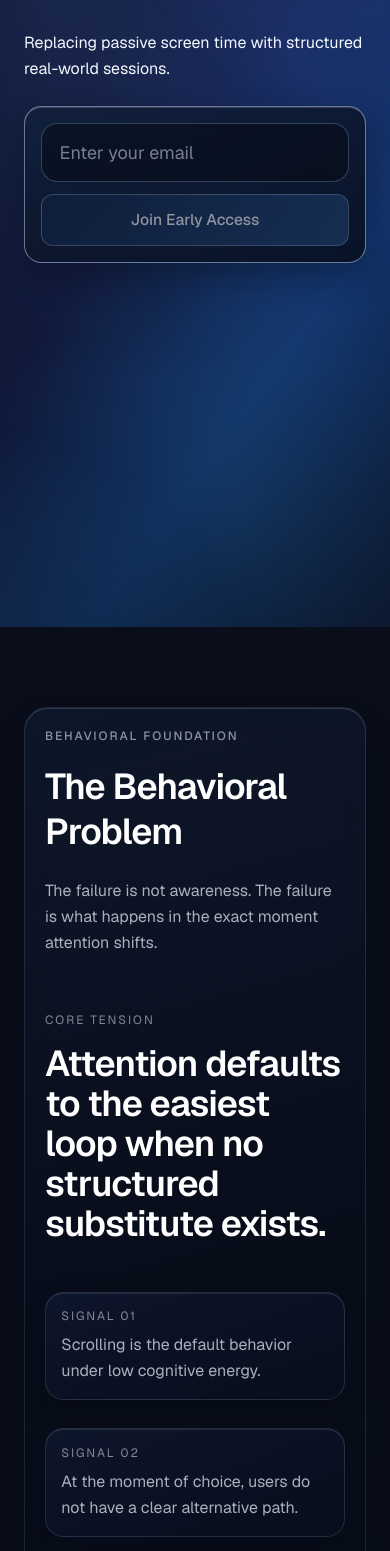
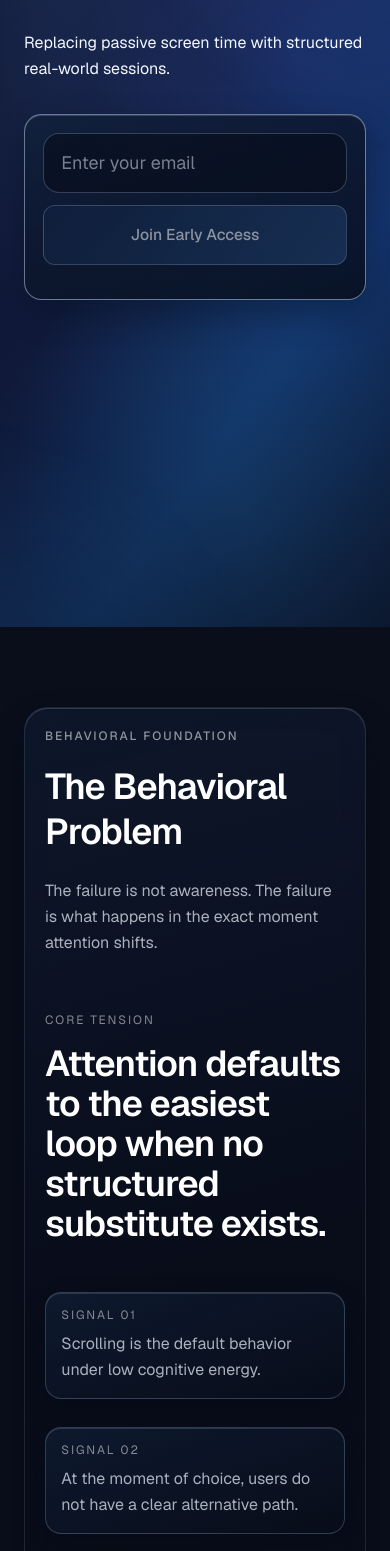
Before and after one commit to dovudjurayev-spec/zenyth-ai-site, a React (Vite) app: page / in a window 390 px wide. Shown: the part 217-1768 px from the top of the page. Built offline with nearby package versions, Linux system fonts and the light colour scheme; the HTML template or start-up script is replaced by a standard one.

Commit message:
fix: center waitlist form on mobile

```diff
--- a/src/components/sections/BehavioralProblem.tsx
+++ b/src/components/sections/BehavioralProblem.tsx
@@ -19,7 +19,7 @@ const BehavioralProblem = () => {
       </article>
       <div className="space-y-7">
         {behavioralProblem.map((item, index) => (
-          <article key={item} className="glass-item">
+          <article key={item} className="behavior-signal">
             <p className="text-xs uppercase tracking-[0.16em] text-white/50">Signal 0{index + 1}</p>
             <p className="mt-2 muted-copy">{item}</p>
           </article>
--- a/src/components/sections/Hero.tsx
+++ b/src/components/sections/Hero.tsx
@@ -89,8 +89,9 @@ const Hero = () => {
             <p className="ttl-reveal ttl-delay-1 mt-8 max-w-3xl text-base leading-relaxed text-white/78 sm:text-2xl">
               Replacing passive screen time with structured real-world sessions.
             </p>
-            <form onSubmit={handleSubmit} className="ttl-reveal ttl-delay-2 mt-6 w-full max-w-[34rem] sm:mt-11">
+              <form onSubmit={handleSubmit} className="ttl-reveal ttl-delay-2 mt-8 w-full max-w-[34rem] sm:mt-11 mx-auto">
               <div className="waitlist-form-shell">
+                <div className="waitlist-controls">
                   <input
                     type="email"
                     inputMode="email"
@@ -108,11 +109,12 @@ const Hero = () => {
                     {isLoading ? "Joining..." : "Join Early Access"}
                   </button>
                 </div>
-              <p className="mt-3 min-h-[1.5rem] text-sm font-medium text-white/80" aria-live="polite">
+                <p className="waitlist-status" aria-live="polite">
                   {status === "success" ? "You're on the list." : null}
                   {status === "duplicate" ? "You're already on the list." : null}
                   {status === "error" ? "Something went wrong." : null}
                 </p>
+              </div>
             </form>
           </div>
 
--- a/src/index.css
+++ b/src/index.css
@@ -164,17 +164,26 @@
       inset 0 1px 0 rgba(229, 239, 255, 0.18),
       0 14px 32px rgba(2, 8, 18, 0.32);
     padding: 0.75rem;
+    justify-items: stretch;
+    text-align: left;
+  }
+
+  .waitlist-controls {
+    display: grid;
+    gap: 0.75rem;
+    width: 100%;
   }
 
   .waitlist-input {
     width: 100%;
+    min-height: 3.75rem;
     border-radius: 0.75rem;
     border: 1px solid rgba(174, 202, 255, 0.26);
     background: rgba(6, 11, 21, 0.52);
     color: rgba(243, 247, 255, 0.96);
     font-size: 1rem;
-    line-height: 1.4;
-    padding: 0.82rem 0.95rem;
+    line-height: 1.2;
+    padding: 0 1.05rem;
     outline: none;
     transition: border-color 180ms ease;
   }
@@ -191,33 +200,43 @@
   /* Make input and button a bit larger and taller on small screens */
   @media (max-width: 640px) {
     .waitlist-form-shell {
-      padding: 1rem;
+      padding: 1.1rem;
+      min-height: auto;
       border-radius: 1.1rem;
       border-color: rgba(198, 220, 255, 0.5);
+      align-content: start;
+      gap: 1.05rem;
+      justify-items: center;
+      text-align: center;
     }
 
     .waitlist-input {
       font-size: 1.125rem;
-      padding: 1rem 1.1rem;
+      padding: 1.15rem 1.1rem;
       border-radius: 1rem;
     }
 
     .waitlist-button {
       font-size: 1.02rem;
       font-weight: 600;
-      padding: 1rem 1.2rem;
+      padding: 1.15rem 1.2rem;
       border-radius: 1rem;
     }
   }
 
   .waitlist-button {
+    width: 100%;
+    min-height: 3.75rem;
+    display: inline-flex;
+    align-items: center;
+    justify-content: center;
     border-radius: 0.75rem;
     border: 1px solid rgba(201, 221, 255, 0.38);
     background: linear-gradient(135deg, rgba(16, 35, 66, 0.98) 0%, rgba(35, 70, 118, 0.96) 100%);
     color: rgba(255, 255, 255, 0.97);
     font-size: 0.975rem;
     font-weight: 500;
-    padding: 0.82rem 1rem;
+    padding: 0 1rem;
     transition:
       transform 180ms ease,
       border-color 180ms ease;
@@ -231,6 +250,14 @@
   .waitlist-button:disabled {
     cursor: not-allowed;
     opacity: 0.55;
+  }
+
+  .waitlist-status {
+    min-height: 0;
+    margin: 0;
+    font-size: 0.875rem;
+    font-weight: 500;
+    color: rgba(240, 247, 255, 0.85);
   }
 
   .hero-top-nav {
@@ -312,14 +339,29 @@
   }
 
   @media (min-width: 768px) {
-    .waitlist-form-shell {
-      grid-template-columns: 1fr auto;
-      align-items: center;
+    .waitlist-controls {
+      grid-template-columns: repeat(2, minmax(0, 1fr));
+      align-items: stretch;
     }
 
     .waitlist-button {
       white-space: nowrap;
       padding-inline: 1.2rem;
+    }
+  }
+
+  @media (max-width: 640px) {
+    .behavior-signal {
+      border-radius: 1rem;
+      border: 1px solid rgba(187, 213, 255, 0.22);
+      background:
+        linear-gradient(160deg, rgba(29, 49, 87, 0.34) 0%, rgba(9, 16, 31, 0.2) 100%),
+        rgba(8, 14, 26, 0.3);
+      backdrop-filter: blur(10px);
+      box-shadow:
+        inset 0 1px 0 rgba(223, 236, 255, 0.14),
+        0 10px 24px rgba(2, 8, 18, 0.28);
+      padding: 0.9rem 0.95rem;
     }
   }
 
--- a/vite.config.js
+++ b/vite.config.js
@@ -2,5 +2,16 @@ import { defineConfig } from "vite";
 import react from "@vitejs/plugin-react";
 export default defineConfig({
     envPrefix: ["VITE_", "NEXT_PUBLIC_"],
-    plugins: [react()]
+    plugins: [react()],
+    server: {
+        // When running 'npm run dev' directly, proxy /api to a backend server
+        // When running through 'vercel dev', the API is already on the same origin
+        proxy: {
+            "/api": {
+                target: "http://localhost:3001",
+                changeOrigin: true,
+                secure: false
+            }
+        }
+    }
 });
```
Also changed, not shown: 5 other files (tests, documents, lock files or other folders). Lines whose indentation alone changed are shown as unchanged.
